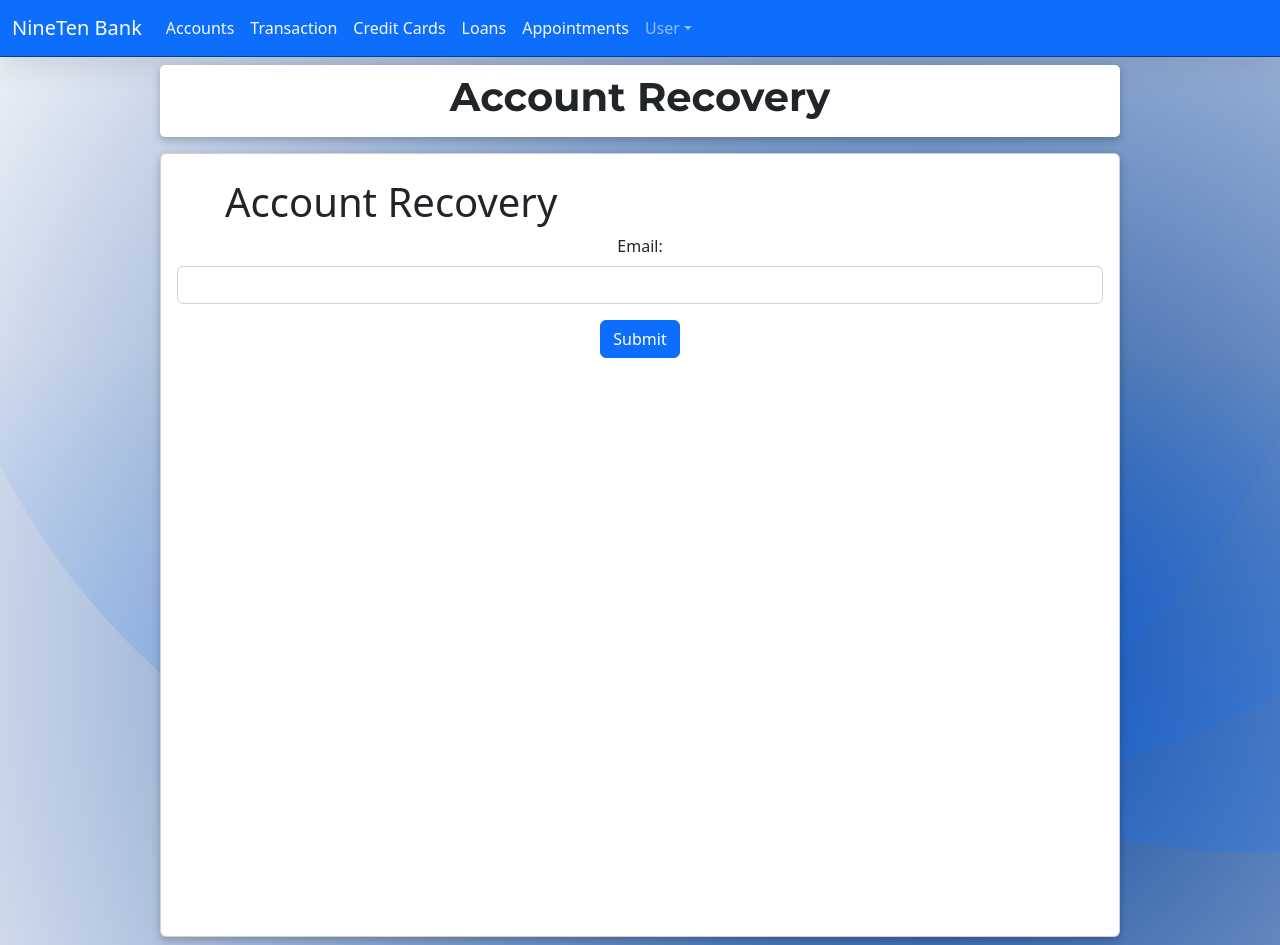
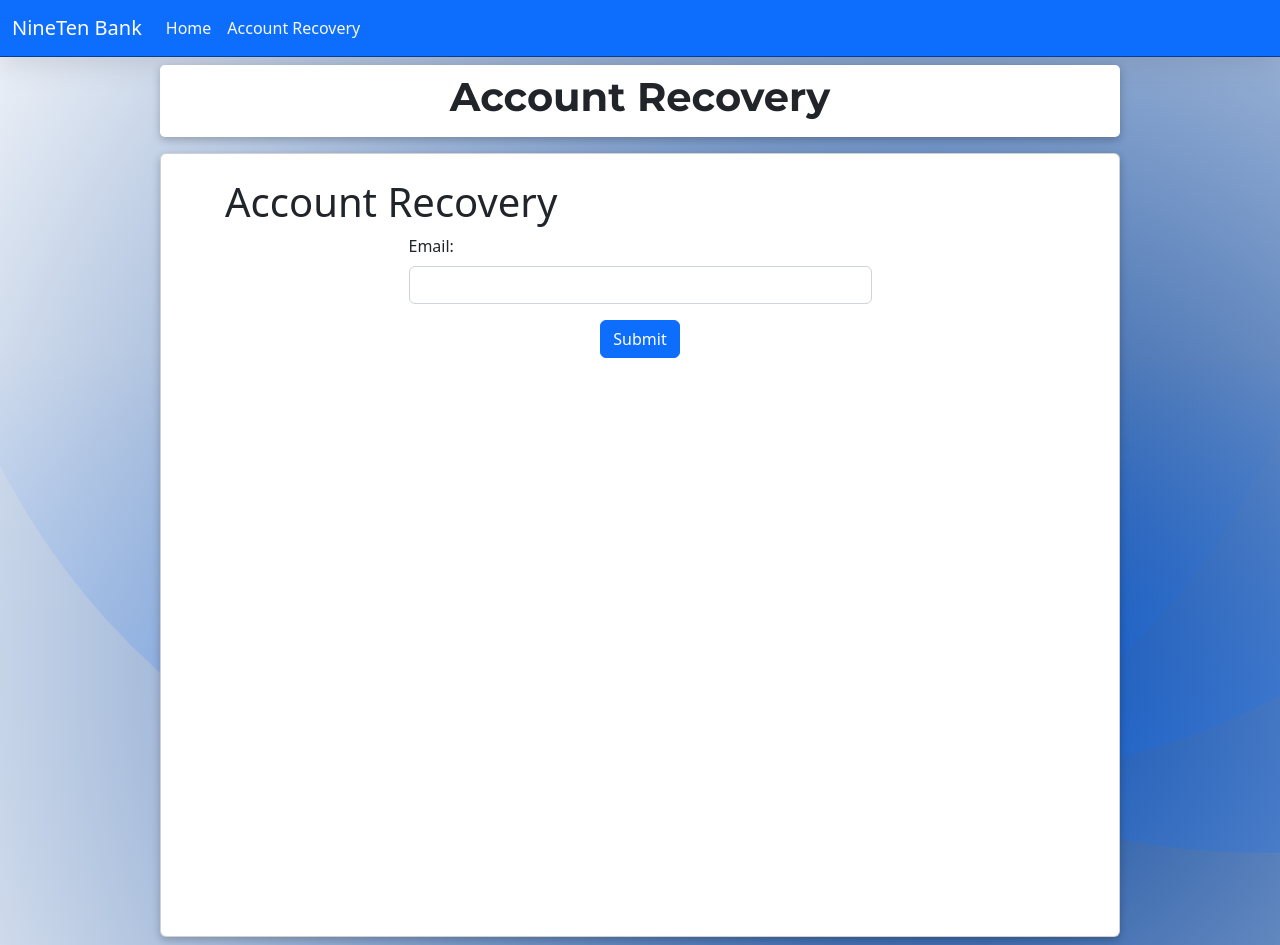
Before and after one commit to jvt703/BankingCustomerPortal, a React (Create React App) app in the folder user-portal/: page /AccountRecovery in a window 1280 px wide. Built offline with nearby package versions, Linux system fonts and the light colour scheme.

Commit message:
password reset forms

```diff
--- a/user-portal/src/App.js
+++ b/user-portal/src/App.js
@@ -33,7 +33,7 @@ function App() {
   return (
     <div className="App">
       <BrowserRouter>
-        <NavBar isAuthenticated={true} setIsAuthenticated={setIsAuthenticated}></NavBar>
+        <NavBar isAuthenticated={false} setIsAuthenticated={setIsAuthenticated}></NavBar>
         <Routes>
           <Route path="/" element={<Login setIsAuthenticated={setIsAuthenticated}></Login>} />
           <Route
--- a/user-portal/src/Components/PasswordReset/QuestionForm.js
+++ b/user-portal/src/Components/PasswordReset/QuestionForm.js
@@ -1,6 +1,8 @@
 import React, { useState } from 'react';
+import { useNavigate } from 'react-router-dom';
 
 const QuestionForm = () => {
+   const Navigate = useNavigate();
   const [email, setEmail] = useState('');
   const [question, setQuestion] = useState(null);
   const [answer, setAnswer] = useState('');
@@ -41,6 +43,7 @@ const QuestionForm = () => {
       setQuestion(null);
       setAnswer('');
       setIsAnswerInvalid(false);
+      Navigate("/")
     } catch (error) {
       setIsAnswerInvalid(true);
       console.log(error.message);
@@ -49,8 +52,8 @@ const QuestionForm = () => {
   return (
    <>
     {!question ? (
-      <form className="needs-validation" noValidate onSubmit={handleSubmitEmail}>
-        <div className="mb-3">
+ <form className="needs-validation d-flex flex-column align-items-center" noValidate onSubmit={handleSubmitEmail}>
+  <div className="d-flex flex-column align-items-start col-sm-6 col-12">
     <label htmlFor="email" className="form-label">Email:</label>
     <input
       type="email"
@@ -61,7 +64,7 @@ const QuestionForm = () => {
       required
     />
   </div>
-        <button type="submit" className="btn btn-primary">Submit</button>
+  <button type="submit" className="btn btn-primary mt-3">Submit</button>
 </form>
     ) : (
       <form className={`needs-validation ${isAnswerInvalid ? '' : 'was-validated'}`} noValidate onSubmit={handleSubmitAnswer}>
@@ -86,3 +89,21 @@ const QuestionForm = () => {
 };
 
 export default QuestionForm;
+
+{/* <div className="d-flex flex-column align-items-start col-sm-6 col-12 align-self-center">
+      <label htmlFor="account-select" className="form-label">Select an Account:</label>
+      <select
+        className="form-select"
+        id="account-select"
+        value={selectedAccount}
+        onChange={handleAccountChange}
+        name={props.name}
+      >
+        <option value="">Select an account</option>
+        {accountNumbers.map(account => (
+          <option key={account} value={account}>
+            {account}
+          </option>
+        ))}
+      </select>
+    </div> */}
--- a/user-portal/src/Components/Transactions/TransactionForm.js
+++ b/user-portal/src/Components/Transactions/TransactionForm.js
@@ -1,7 +1,8 @@
 import React from "react";
+import { useNavigate } from "react-router-dom";
 
 const TransactionForm = (props)=>{
-
+const Navigate = useNavigate();
     async function submitRequest(e) {
     e.preventDefault();
     const data = Object.fromEntries(
@@ -30,9 +31,11 @@ const TransactionForm = (props)=>{
       }
       else{
         console.log("transaction complete")
+        Navigate("/")
       }
     } catch (error) {
       console.error("Error:", error);
+      Navigate("/Transaction")
     }
   }
 
--- a/user-portal/src/Components/Transactions/Transactions.js
+++ b/user-portal/src/Components/Transactions/Transactions.js
@@ -21,7 +21,7 @@ const Transactions = (props)=>{
     <Section  title="Make Transaction">
    <TransactionForm >
 
-        <div className='card border shadow-0 px-5 pt-5 pb-3'>
+        <div className='card border shadow-0 px-2 pt-2 pb-3'>
            <TransactionDropdown name={"sourceAccount"}></TransactionDropdown>
           <NumberInput
             inputId="destinationAccount"
```
Lines whose indentation alone changed are shown as unchanged.
